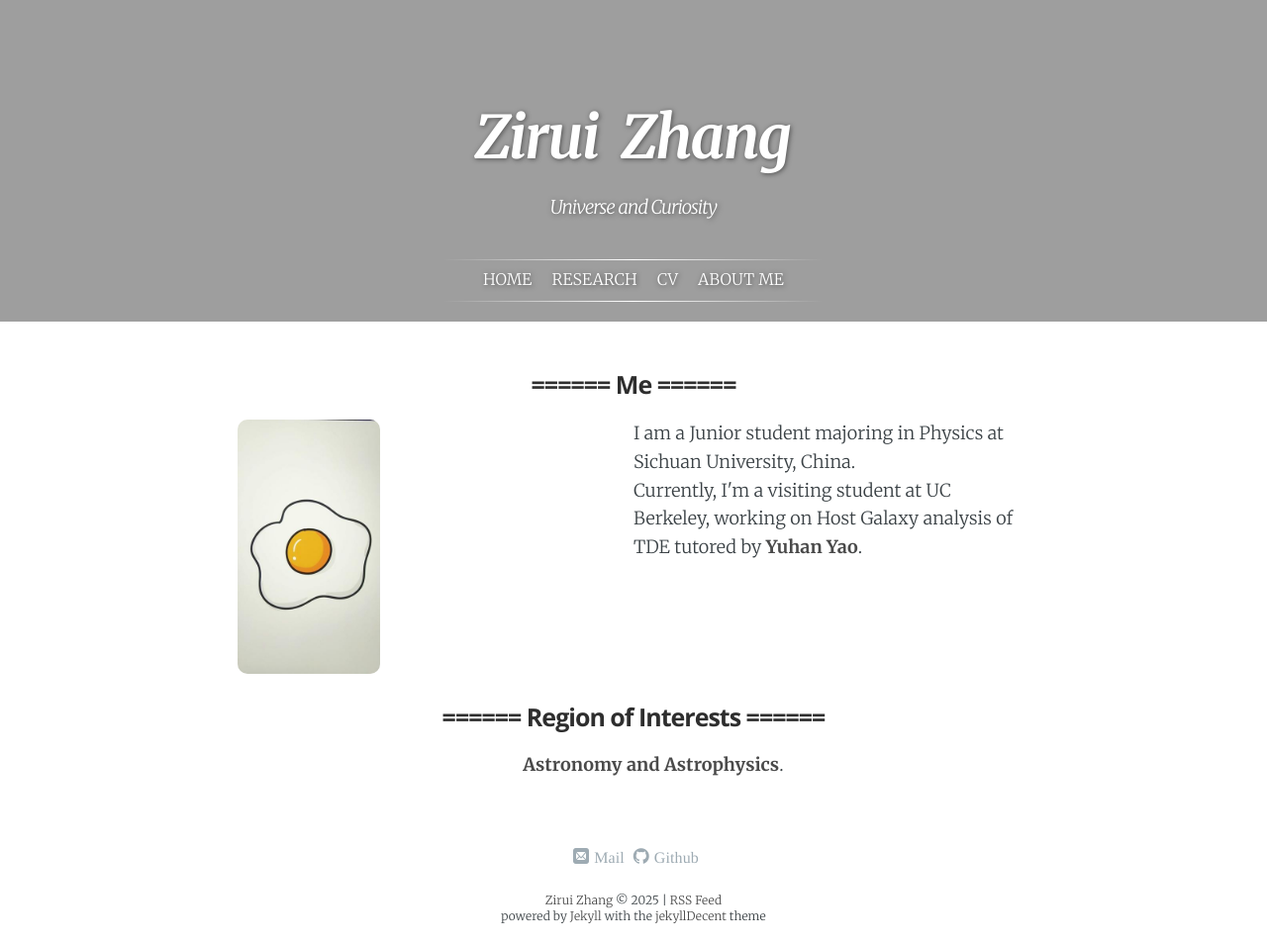
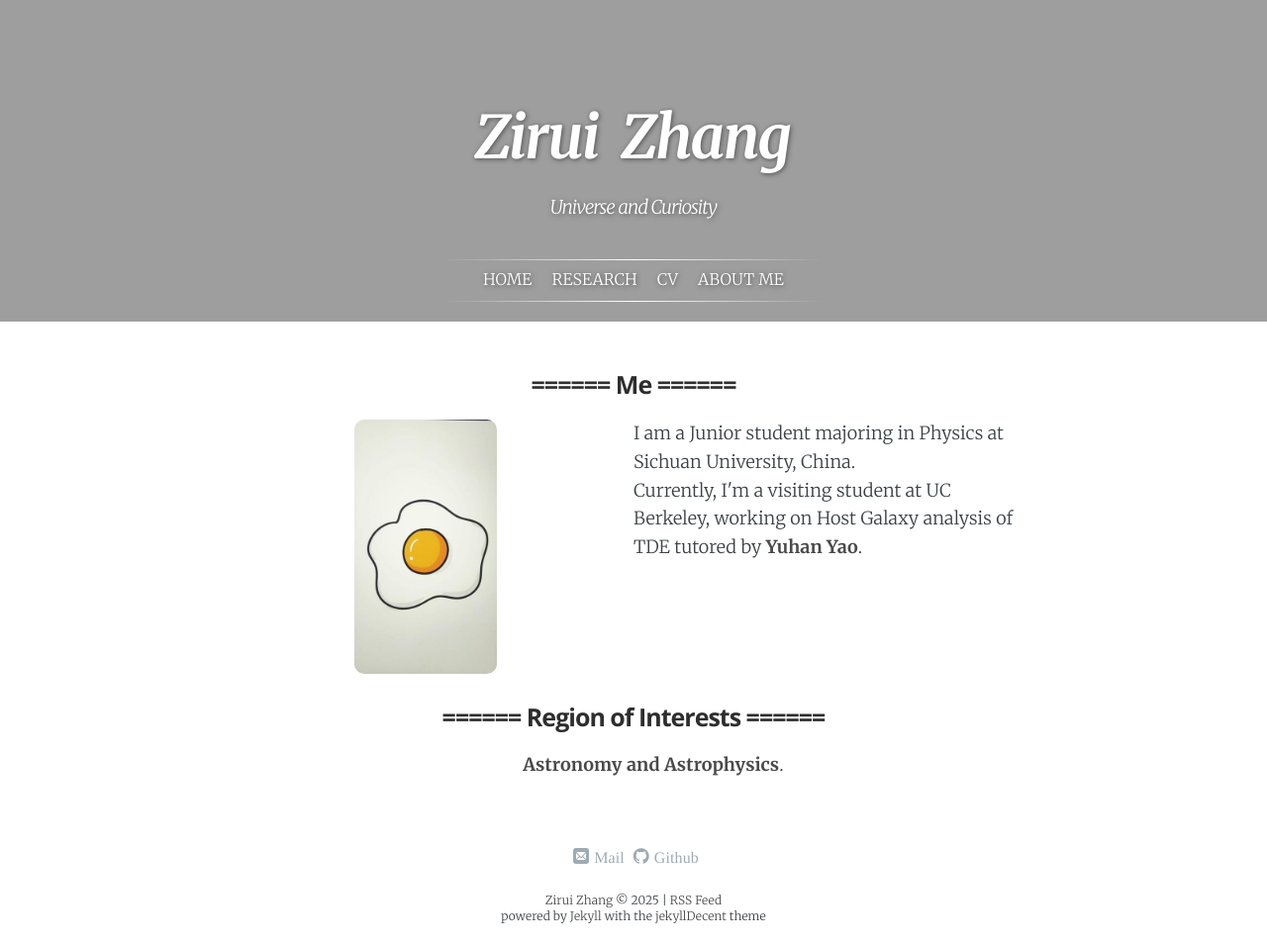
Before and after one commit to ZAKIRAM0/ZAKIRAM0.github.io, a Jekyll site: the page built from index.html, in a window 1280 px wide. Shown: the whole page at 99% size. Built offline with Jekyll 4.4.1, drawn with Linux system fonts in a browser that asks for light colours; some web fonts are replaced; a script that is not in the unit is left out.

Commit message:
Update index.html

```diff
--- a/index.html
+++ b/index.html
@@ -19,9 +19,9 @@ layout: default
 <h2>====== Me ======</h2>
 
 
-<div class="content" style="display: flex; justify-content: center; align-items: flex-start; margin: 20px auto; max-width: 800px; gap: 20px;">
+<div class="content" style="display: flex; justify-content: space-around; align-items: flex-start; margin: 20px auto; max-width: 800px; gap: 20px;">
 
-    <div style="flex: 1; text-align: center;">
+    <div style="flex: 1; display: flex; justify-content: center; text-align: center;">
         <img src="{{ '/assets/page/Me.jpeg' | absolute_url }}"
              style="width: 38%; max-width: 180px; height: auto; border-radius: 10px; margin-bottom: 10px;"
              alt="Personal Image" />
```
